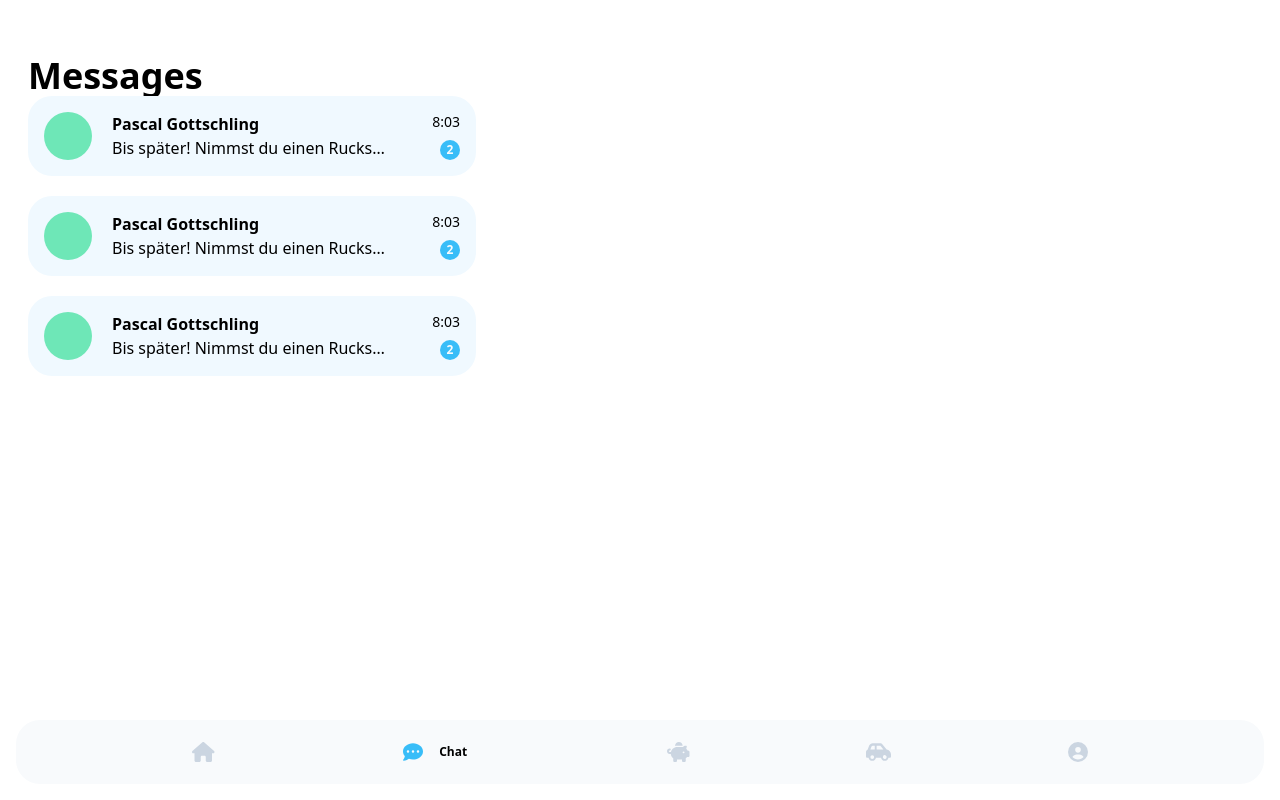
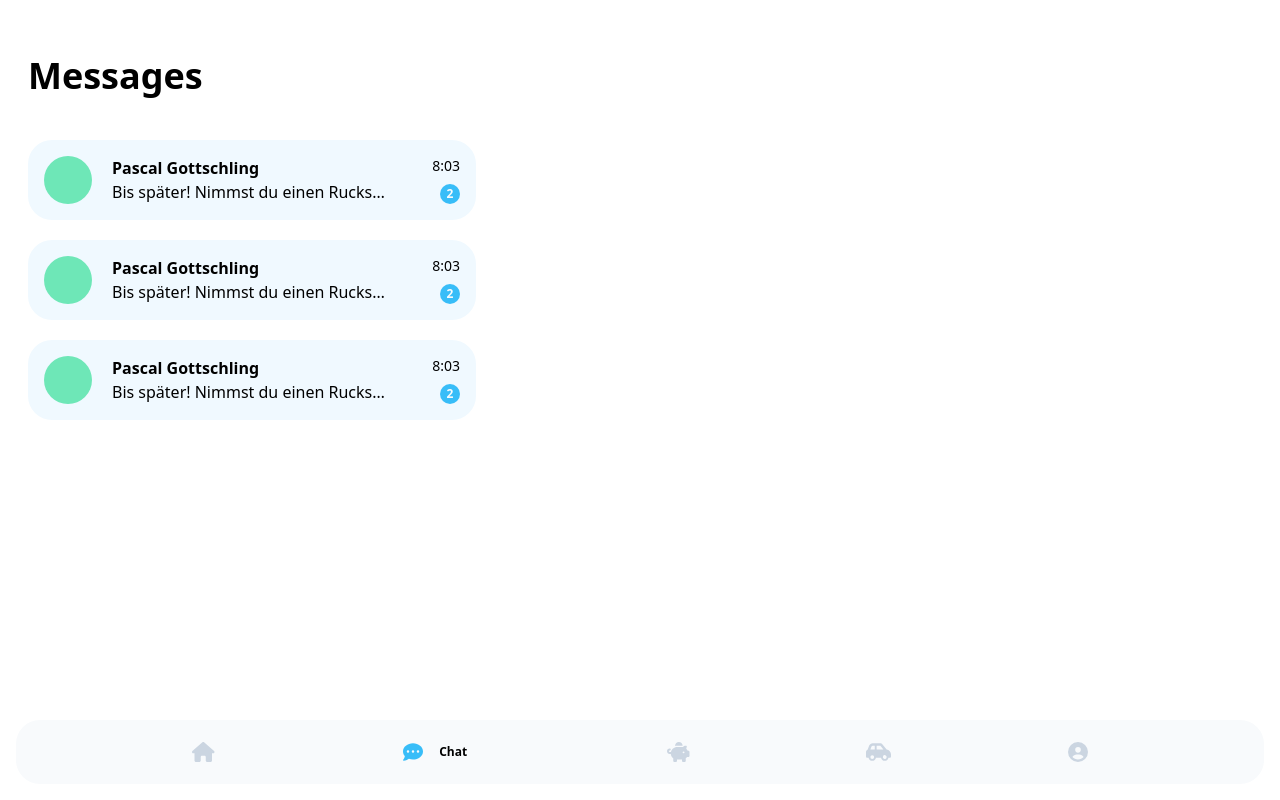
Before and after one commit to msonnberger/rindr, a Next.js app: page /chat in a window 1280 px wide. Built offline with nearby package versions, Linux system fonts and the light colour scheme.

Commit message:
Add margin to chatPrevies

```diff
--- a/src/components/navElement.tsx
+++ b/src/components/navElement.tsx
@@ -23,7 +23,7 @@ export default function NavElement({ title, bgColor, fgColor, route, isActive, c
           onClick={handleClick}
         >
           {children}
-          <p className={`mr-3 font-sans text-xs font-bold items-center ${fgColor}`}>{title}</p>
+          <p className={`mr-3 font-sans text-xs font-bold ${fgColor}`}>{title}</p>
         </button>
       )}
       {!isActive && <button onClick={handleClick}>{children}</button>}
--- a/src/pages/chat.tsx
+++ b/src/pages/chat.tsx
@@ -35,7 +35,7 @@ const Chat: NextPage = () => {
       </Head>
       <Layout>
         <Heading title={"Messages"} color={fgStylings.Sky}/>
-        <div className={"flex flex-col gap-5"}>
+        <div className={"flex flex-col gap-5 mt-11"}>
           <ChatPreview otherUser={otherUser} />
           <ChatPreview otherUser={otherUser} />
           <ChatPreview otherUser={otherUser} />
```
